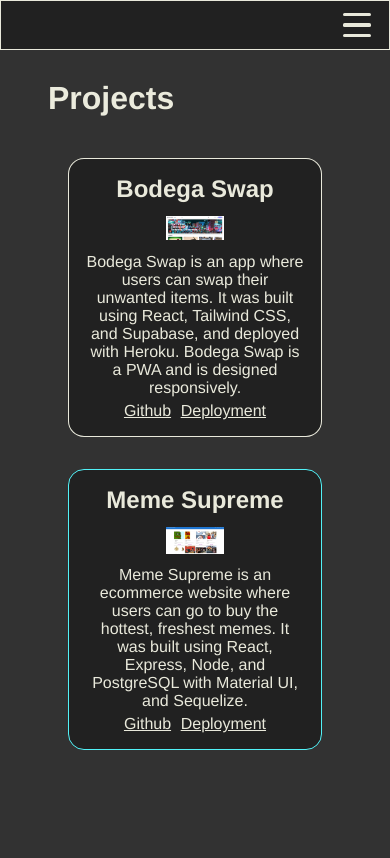
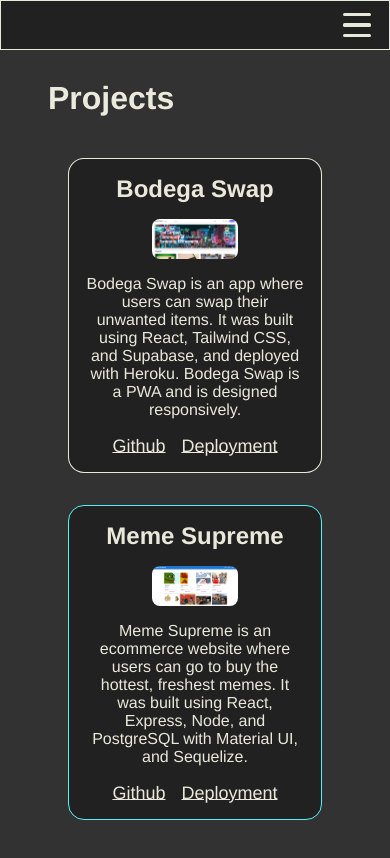
Before and after one commit to cjforbz/personal-site, a Next.js app: page /projects in a window 390 px wide. Shown: the top 858 px of the page. Built offline with nearby package versions, Linux system fonts and the light colour scheme.

Commit message:
hamburger menu now closes when a link is clicked, or the area outside the menu is clicked

```diff
--- a/app.css
+++ b/app.css
@@ -208,6 +208,12 @@ a:hover {
   flex: 1 1 0rem;
 }
 
+#linked-in-home img {
+  height: 90%;
+  width: 90%;
+  margin-top: 0.3rem;
+}
+
 .social-link {
   display: flex;
   flex-direction: column;
@@ -337,7 +343,7 @@ a:hover {
 
 #projects-container {
   display: flex;
-  justify-content: space-evenly;
+  justify-content: space-between;
   margin-right: 1vw;
   margin-left: 1vw;
   flex-flow: row wrap;
@@ -348,7 +354,6 @@ a:hover {
   flex-direction: column;
   align-items: center;
   justify-content: space-between;
-  align-content: space-between;
   padding: 1rem;
   border: 0.1rem solid;
   border-color: rgba(255, 255, 240, 0.9);
@@ -356,7 +361,7 @@ a:hover {
   text-align: center;
   flex: 1 1 0rem;
   border-radius: 1rem;
-  gap: 0.3rem;
+  gap: 1rem;
   background-color: #212121;
 }
 
@@ -364,7 +369,6 @@ a:hover {
   display: flex;
   flex-direction: column;
   justify-content: space-between;
-  align-content: space-between;
   align-items: center;
   padding: 1rem;
   border: 0.1rem solid;
@@ -375,16 +379,21 @@ a:hover {
   border-radius: 1rem;
   gap: 0.3rem;
   background-color: #212121;
+  gap: 1rem;
 }
 
 #projects-container img {
-  max-width: 15vw;
-  max-height: 15vh;
-  padding: 0.5rem;
+  max-width: 22vw;
+  max-height: 17vh;
+  min-width: 5rem;
+  min-height: 2.5rem;
+  border-radius: 0.5rem;
 }
 
 .project-links a {
   padding: 0.3rem;
+  margin: 0.2rem;
+  font-size: large;
 }
 
 /* contact styles */
@@ -446,3 +455,10 @@ a:hover {
   margin-top: 0.8rem;
   flex: 1 1 0rem;
 }
+
+#linked-in-contact img {
+  height: 85%;
+  width: 85%;
+  margin-top: 0.5rem;
+  margin-left: 0.4rem;
+}
--- a/components/Hamburger.tsx
+++ b/components/Hamburger.tsx
@@ -1,8 +1,18 @@
 import Link from 'next/link';
-const Hamburger = () => {
+import { useEffect, useState } from 'react';
+const Hamburger = ({ checked, setChecked }) => {
+  const closeMenu = (e) => {
+    if (checked) setChecked(false);
+    console.log('clicked');
+  };
   return (
     <div>
-      <input type="checkbox" id="hamburger-input" className="burger-shower" />
+      <input
+        type="checkbox"
+        checked={checked}
+        id="hamburger-input"
+        onChange={(e) => setChecked(e.target.checked)}
+      />
       <label htmlFor="hamburger-input">
         <div id="hamburger-menu">
           <span></span>
@@ -12,23 +22,27 @@ const Hamburger = () => {
       </label>
       <nav id="sidebar-menu">
         <ul>
-          <li>
+          <li onClick={closeMenu}>
             <Link href="/">Home</Link>
           </li>
-          <li>
+          <li onClick={closeMenu}>
             <Link href="/about">About</Link>
           </li>
-          <li>
+          <li onClick={closeMenu}>
             <Link href="/projects">Projects</Link>
           </li>
-          <li>
+          <li onClick={closeMenu}>
             <Link href="/contact">Contact</Link>
           </li>
         </ul>
       </nav>
-      <div className="overlay">
-        {/* <input type="checkbox" className="burger-shower" /> */}
-      </div>
+      <div
+        className="overlay"
+        onClick={(e) => {
+          e.preventDefault;
+          if (checked) setChecked(false);
+        }}
+      ></div>
     </div>
   );
 };
--- a/components/Navbar.tsx
+++ b/components/Navbar.tsx
@@ -1,7 +1,9 @@
 import Link from 'next/link';
 import Hamburger from './Hamburger';
 import styles from './Navbar.module.css';
+import { useState } from 'react';
 const Navbar = () => {
+  const [checked, setChecked] = useState(false);
   return (
     <nav id="navbar">
       <div id="navbar-links">
@@ -10,7 +12,7 @@ const Navbar = () => {
         <Link href="/projects">Projects</Link>
         <Link href="/contact">Contact</Link>
       </div>
-      <Hamburger />
+      <Hamburger checked={checked} setChecked={setChecked} />
     </nav>
   );
 };
--- a/pages/about.tsx
+++ b/pages/about.tsx
@@ -23,9 +23,9 @@ const About = () => {
       </div>
       <h1>What I Know</h1>
       <div id="knowledge">
-        {knowledge.map((skill) => {
+        {knowledge.map((skill, idx) => {
           return (
-            <div className="skill">
+            <div className="skill" key={idx}>
               <div className="skill-img">
                 <img src={skill.imgUrl} />
               </div>
--- a/pages/contact.tsx
+++ b/pages/contact.tsx
@@ -6,7 +6,7 @@ const Contact = () => {
       <h1>Get In Touch</h1>
       <div id="contact-info">
         <div className="social-link">
-          <div className="socials-home-icon">
+          <div className="socials-home-icon" id="linked-in-contact">
             <a href="https://www.linkedin.com/in/colin-j-forbes/">
               <img
                 src="https://cdn.jsdelivr.net/gh/devicons/devicon/icons/linkedin/linkedin-original.svg"
--- a/pages/index.tsx
+++ b/pages/index.tsx
@@ -5,7 +5,7 @@ const HomePage = () => {
         <h1>Colin Forbes</h1>
         <h3>Full-Stack Software Developer</h3>
         <div id="socials-home">
-          <div className="socials-home-icon">
+          <div className="socials-home-icon" id="linked-in-home">
             <a href="https://www.linkedin.com/in/colin-j-forbes/">
               <img
                 src="https://cdn.jsdelivr.net/gh/devicons/devicon/icons/linkedin/linkedin-original.svg"
```
